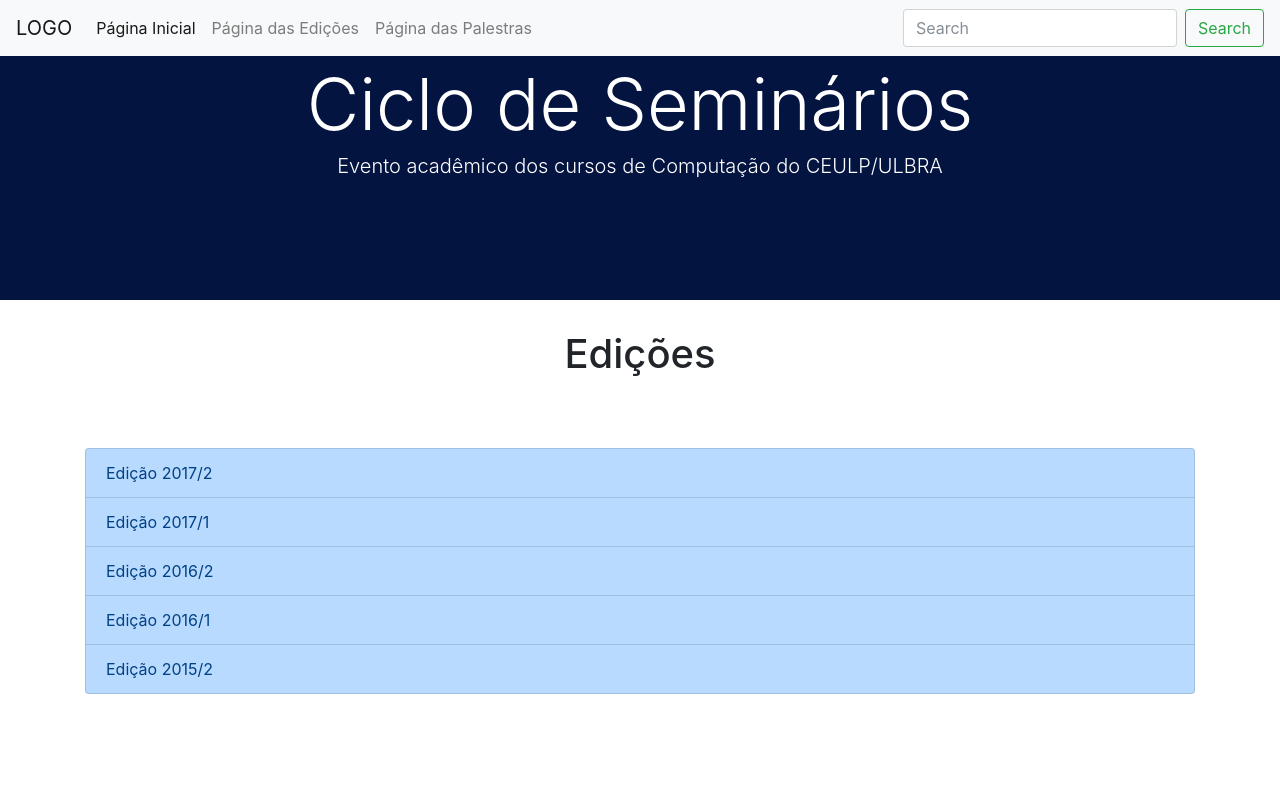
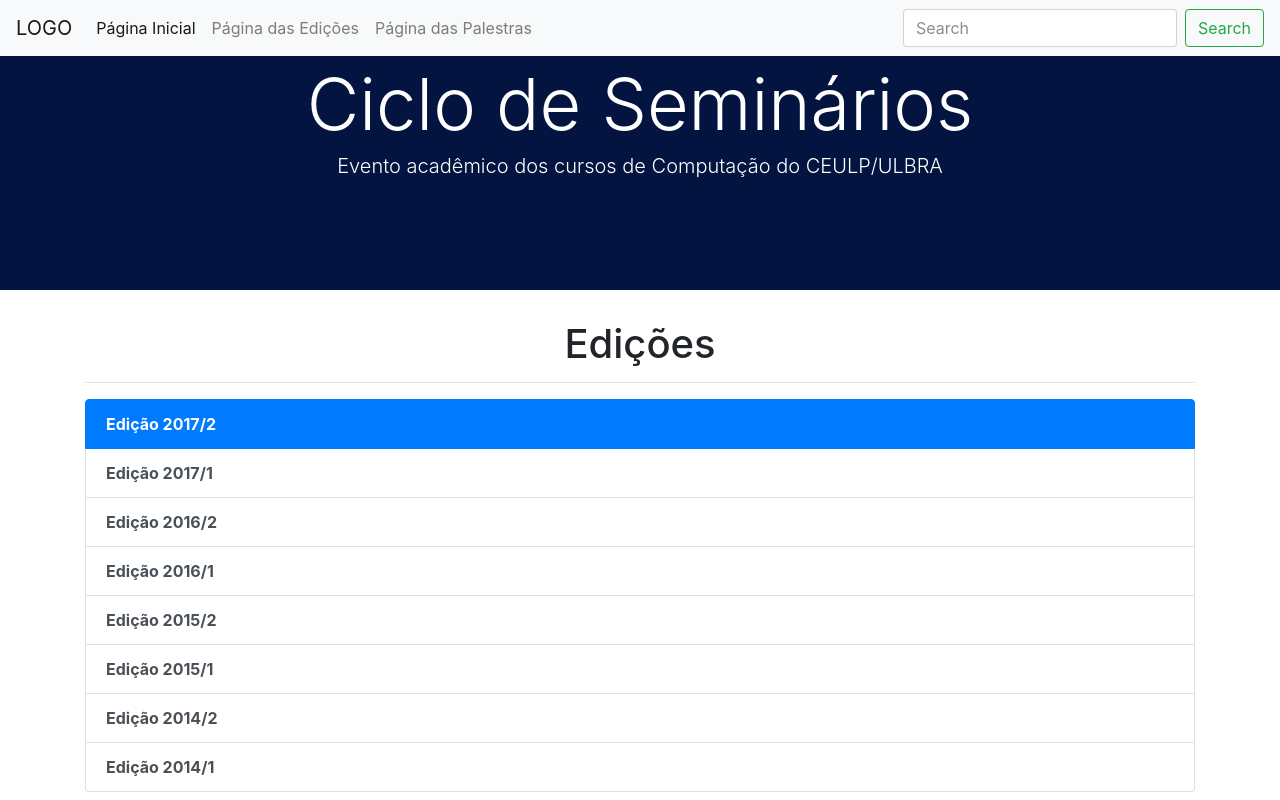
Before and after one commit to itgirlsceulp/ciclo-de-seminarios, a plain HTML site: page edicoes.html in a window 1280 px wide. Shown: the top 800 px of the page. Drawn offline with nearby package versions, Linux system fonts and the light colour scheme.

Commit message:
Alterações na lista de Edições

```diff
--- a/edicoes.html
+++ b/edicoes.html
@@ -1,24 +1,31 @@
 <!DOCTYPE html>
 <html>
+
 <head>
     <meta charset='utf-8'>
-        <meta name="viewport" content="width=device-width, initial-scale=1, shrink-to-fit=no"><!--disponível para diversos dispositivos-->
-        <link rel="stylesheet" href="https://maxcdn.bootstrapcdn.com/bootstrap/4.0.0-beta/css/bootstrap.min.css" integrity="sha384-/Y6pD6FV/Vv2HJnA6t+vslU6fwYXjCFtcEpHbNJ0lyAFsXTsjBbfaDjzALeQsN6M" crossorigin="anonymous">
+    <meta name="viewport" content="width=device-width, initial-scale=1, shrink-to-fit=no">
+    <!--disponível para diversos dispositivos-->
+    <link rel="stylesheet" href="https://maxcdn.bootstrapcdn.com/bootstrap/4.0.0-beta/css/bootstrap.min.css" integrity="sha384-/Y6pD6FV/Vv2HJnA6t+vslU6fwYXjCFtcEpHbNJ0lyAFsXTsjBbfaDjzALeQsN6M"
+        crossorigin="anonymous">
     <link rel="stylesheet" href="estilo.css">
     <title>Ciclo de Seminários</title>
 </head>
+
 <body>
     <header>
         <nav class="navbar fixed-top navbar-expand-lg navbar-light bg-light">
             <a class="navbar-brand" href="#">LOGO</a>
-                <button class="navbar-toggler" type="button" data-toggle="collapse" data-target="#navbarSupportedContent" aria-controls="navbarSupportedContent" aria-expanded="false" aria-label="Toggle navigation">
+            <button class="navbar-toggler" type="button" data-toggle="collapse" data-target="#navbarSupportedContent" aria-controls="navbarSupportedContent"
+                aria-expanded="false" aria-label="Toggle navigation">
                 <span class="navbar-toggler-icon"></span>
             </button>
 
             <div class="collapse navbar-collapse" id="navbarSupportedContent">
                 <ul class="navbar-nav mr-auto">
                     <li class="nav-item active">
-                        <a class="nav-link" href="index.html">Página Inicial <span class="sr-only">(current)</span></a>
+                        <a class="nav-link" href="index.html">Página Inicial
+                            <span class="sr-only">(current)</span>
+                        </a>
                     </li>
                     <li class="nav-item">
                         <a class="nav-link" href="edicoes.html">Página das Edições</a>
@@ -40,23 +47,28 @@
             </div>
         </div>
     </header>
-        <section><!--lista de edições-->
+    <section>
+        <!--lista de edições-->
+        <div class="container">
             <h1 class="titulo-pagina">Edições</h1>
-            <div class="jumbotron jumbotron-fluid">
-                <div class="container">
+            <hr>
+            <div class="">
                 <div class="list-group">
-                        <a href="palestras.html" class="list-group-item list-group-item-action list-group-item-primary">Edição 2017/2</a>
-                        <a href="#" class="list-group-item list-group-item-action list-group-item-primary">Edição 2017/1</a>
-                        <a href="#" class="list-group-item list-group-item-action list-group-item-primary">Edição 2016/2</a>
-                        <a href="#" class="list-group-item list-group-item-action list-group-item-primary">Edição 2016/1</a>
-                        <a href="#" class="list-group-item list-group-item-action list-group-item-primary">Edição 2015/2</a>
+                    <strong>
+                    <a href="palestras.html" class="list-group-item active">Edição 2017/2</a>
+                    <a href="#" class="list-group-item list-group-item-action">Edição 2017/1</a>
+                    <a href="#" class="list-group-item list-group-item-action">Edição 2016/2</a>
+                    <a href="#" class="list-group-item list-group-item-action">Edição 2016/1</a>
+                    <a href="#" class="list-group-item list-group-item-action">Edição 2015/2</a>
+                    <a href="#" class="list-group-item list-group-item-action">Edição 2015/1</a>
+                    <a href="#" class="list-group-item list-group-item-action">Edição 2014/2</a>
+                    <a href="#" class="list-group-item list-group-item-action">Edição 2014/1</a>
+                </strong>
                 </div>
             </div>
         </div>
-
-
-
-        </section><!--lista de edições-->
+    </section>
+    <!--lista de edições-->
     <footer>
         <h5>
             <p>CENTRO UNIVERSITÁRIO LUTERANO DE PALMAS</p>
@@ -65,4 +77,5 @@
         </h5>
     </footer>
 </body>
+
 </html>
--- a/estilo.css
+++ b/estilo.css
@@ -21,7 +21,7 @@
     background: #031440;
     text-align: center;
     color: white;
-    height: 300px;
+    height: 290px;
 }
 #resumo{
     background-color: white;
```
Also changed, not shown: palestra.html (+8 -5 lines), palestras.html (+35 -14 lines). Lines whose indentation alone changed are shown as unchanged.
